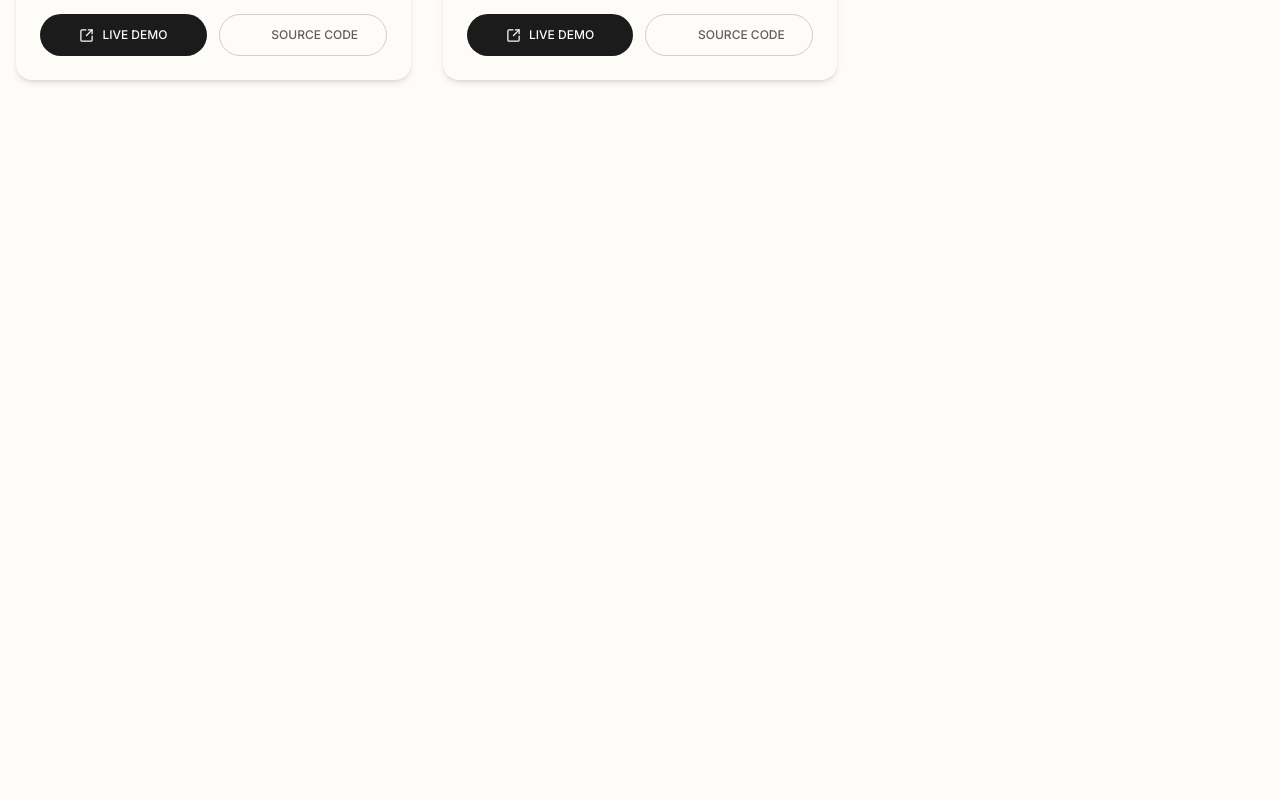
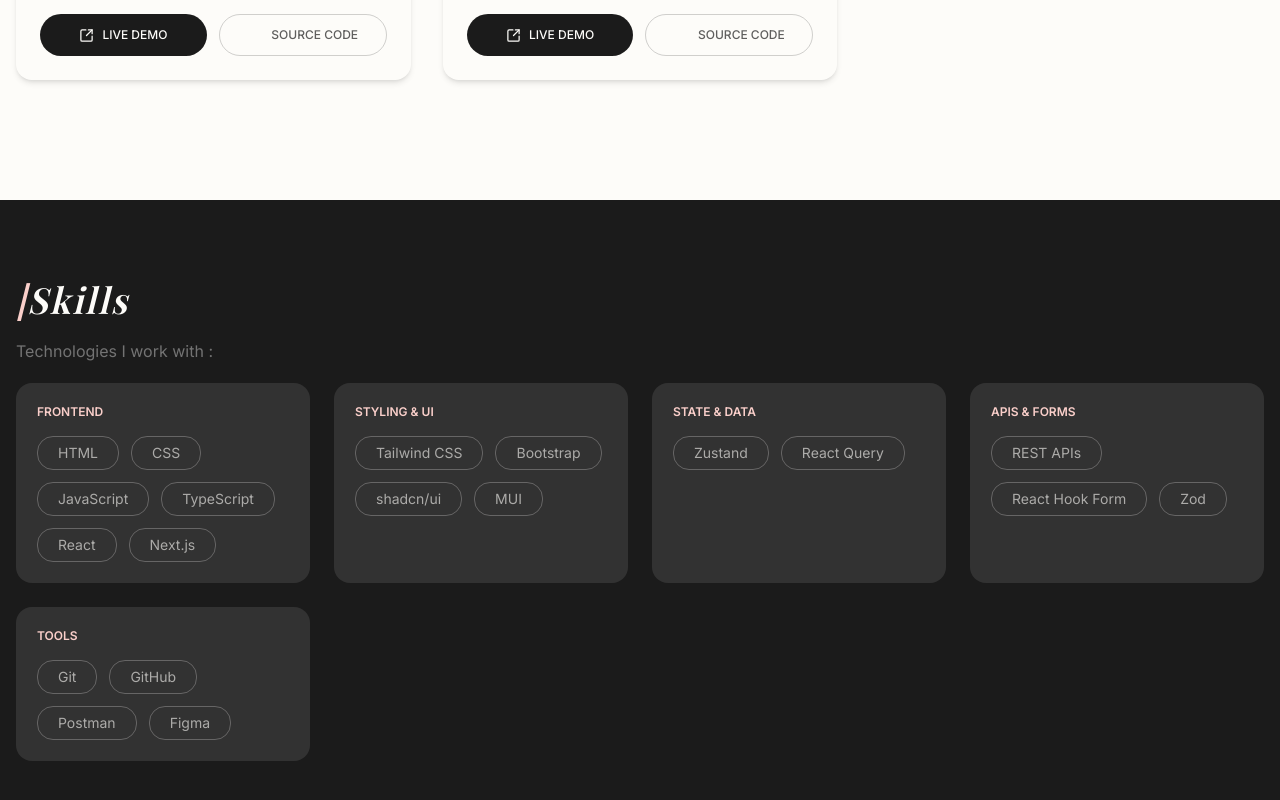
Before and after one commit to Hibaz108/portfolio, a React (Vite) app: page / in a window 1280 px wide. Shown: the part 1340-2140 px from the top of the page. Before the commit the page ends 1444 px from the top, so only its background shows below. Built offline with nearby package versions, Linux system fonts and the light colour scheme; some icons are missing; a web font is replaced by a local one.

Commit message:
add skills section

```diff
--- a/src/App.tsx
+++ b/src/App.tsx
@@ -1,6 +1,7 @@
 import Header from "./components/layout/Header";
 import HeroSection from "./components/sections/HeroSection";
 import ProjectsSection from "./components/sections/projects/ProjectsSection";
+import SkillsSection from "./components/sections/SkillsSection";
 
 function App() {
   return (
@@ -8,6 +9,7 @@ function App() {
       <Header />
       <HeroSection />
       <ProjectsSection />
+      <SkillsSection />
     </div>
   );
 }
--- /dev/null
+++ b/src/components/sections/SkillsSection.tsx
@@ -0,0 +1,48 @@
+import { skills } from "../../data/portfolio";
+
+const SkillsSection = () => {
+  return (
+    <section
+      id="skills"
+      className="min-h-[80svh] flex items-center mt-24 py-12 bg-foreground scroll-mt-24"
+    >
+      <div className="container flex flex-col justify-center gap-5">
+        <h2 className="italic text-background text-4xl font-heading font-semibold tracking-wider ">
+          <span aria-hidden="true" className="text-accent font-extrabold">
+            |
+          </span>
+          Skills
+        </h2>
+        <p className="text-muted">Technologies I work with :</p>
+
+        <div className="grid sm:grid-cols-2 md:grid-cols-3 lg:grid-cols-4 gap-6">
+          {/* skill card */}
+          {skills.map((group) => (
+            <div
+              key={group.id}
+              className="space-y-4 p-5 bg-background/10 border border-transparent rounded-2xl
+                hover:border-accent hover:-translate-y-1.5 transition-all duration-500"
+            >
+              <h3 className="uppercase font-semibold text-xs text-accent">
+                {group.title}
+              </h3>
+              <div className="flex flex-wrap gap-3 text-sm text-background/60">
+                {group.items.map((item) => (
+                  <span
+                    key={item}
+                    className="px-5 py-1.5 border border-background/25 rounded-2xl"
+                  >
+                    {item}
+                  </span>
+                ))}
+              </div>
+            </div>
+          ))}
+          {/* === skill card === */}
+        </div>
+      </div>
+    </section>
+  );
+};
+
+export default SkillsSection;
--- a/src/data/portfolio.ts
+++ b/src/data/portfolio.ts
@@ -1,4 +1,4 @@
-import type { NavItem, Project } from "../types/types";
+import type { NavItem, Project, Skill } from "../types/types";
 import {
   SiReact,
   SiTypescript,
@@ -53,3 +53,31 @@ export const projects: Project[] = [
     sourceCode: "https://github.com/Hibaz108/Pink-delight",
   },
 ];
+
+export const skills: Skill[] = [
+  {
+    id: 1,
+    title: "Frontend",
+    items: ["HTML", "CSS", "JavaScript", "TypeScript", "React", "Next.js"],
+  },
+  {
+    id: 2,
+    title: "Styling & UI",
+    items: ["Tailwind CSS", "Bootstrap", "shadcn/ui", "MUI"],
+  },
+  {
+    id: 3,
+    title: "State & Data",
+    items: ["Zustand", "React Query"],
+  },
+  {
+    id: 4,
+    title: "APIs & Forms",
+    items: ["REST APIs", "React Hook Form", "Zod"],
+  },
+  {
+    id: 5,
+    title: "Tools",
+    items: ["Git", "GitHub", "Postman", "Figma"],
+  },
+];
--- a/src/types/types.ts
+++ b/src/types/types.ts
@@ -16,3 +16,9 @@ export type Project = {
 export type ProjectsProps = {
   project: Project;
 };
+
+export type Skill = {
+  id: number;
+  title: string;
+  items: string[];
+};
```
